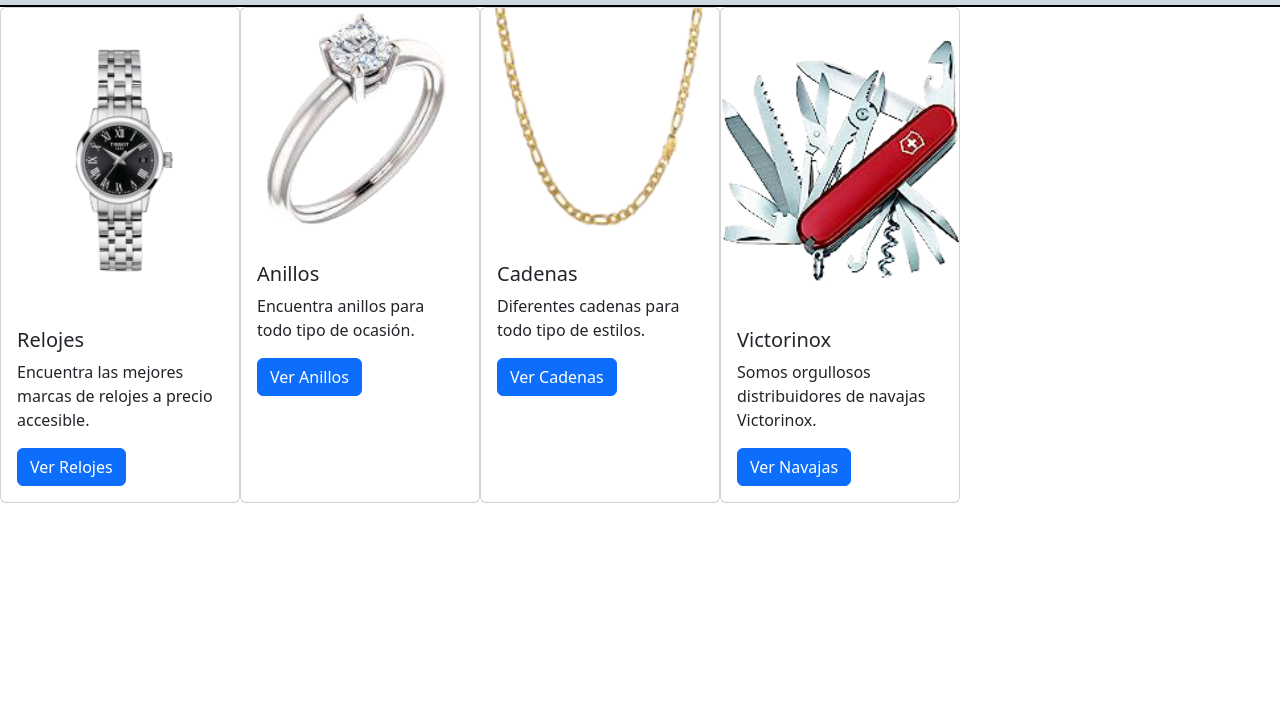
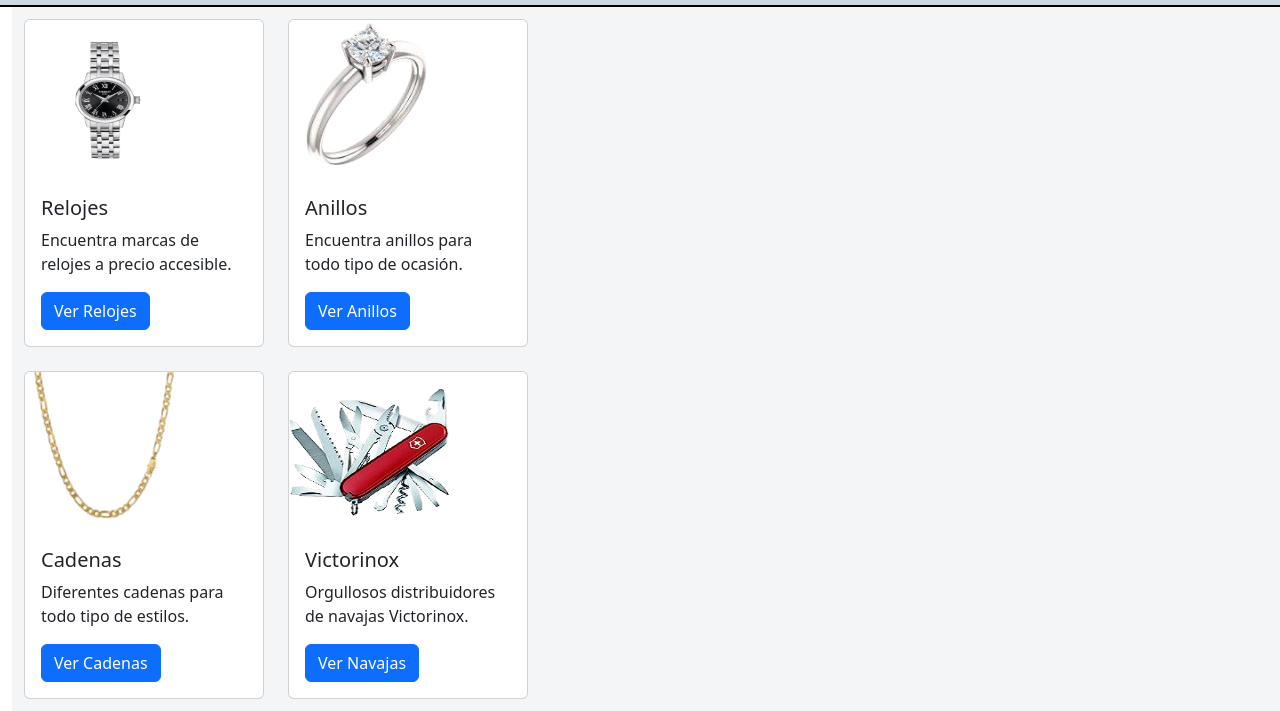
Before and after one commit to luis-tirado/pagina-drayos, a website: page index.html in a window 1280 px wide. Shown: the part 99-810 px from the top of the page. Drawn offline with nearby package versions, Linux system fonts and the light colour scheme.

Commit message:
Trabajo 29 Julio

```diff
--- a/css/style.css
+++ b/css/style.css
@@ -35,6 +35,18 @@
     font-weight: bold;
 }
 
-#galeria{
+.galeria{
     display: flex;
+    margin-left: .75rem;
+    background-color: #f3f5f7;
 }
+
+.card{
+    margin: .75rem;
+    border: 1px solid black;
+}
+
+.card img{
+    height: 10rem;
+    width: 10rem;
+}
--- a/index.html
+++ b/index.html
@@ -29,12 +29,12 @@
     </header>
 
     <!-- Sección con galería de fotos -->
-    <section id="galeria">
+    <section id="galeria-1" class="galeria">
     <div class="card" style="width: 15rem">
         <img src="img/cartier.png" class="card-img-top" alt="Foto reloj galería">
         <div class="card-body">
           <h5 class="card-title">Relojes</h5>
-          <p class="card-text">Encuentra las mejores marcas de relojes a precio accesible.</p>
+          <p class="card-text">Encuentra marcas de relojes a precio accesible.</p>
           <a href="html/productos.html" class="btn btn-primary">Ver Relojes</a>
         </div>
       </div>
@@ -46,6 +46,8 @@
           <a href="html/productos.html" class="btn btn-primary">Ver Anillos</a>
         </div>
       </div>
+      </section>
+      <section id="galeria-2" class="galeria">
       <div class="card" style="width: 15rem;">
         <img src="img/cadena.png" class="card-img-top" alt="Foto cadena galería">
         <div class="card-body">
@@ -58,7 +60,7 @@
         <img src="img/navaja.png" class="card-img-top" alt="Foto navaja galería">
         <div class="card-body">
           <h5 class="card-title">Victorinox</h5>
-          <p class="card-text">Somos orgullosos distribuidores de navajas Victorinox.</p>
+          <p class="card-text">Orgullosos distribuidores de navajas Victorinox.</p>
           <a href="html/productos.html" class="btn btn-primary">Ver Navajas</a>
         </div>
       </div>
```
